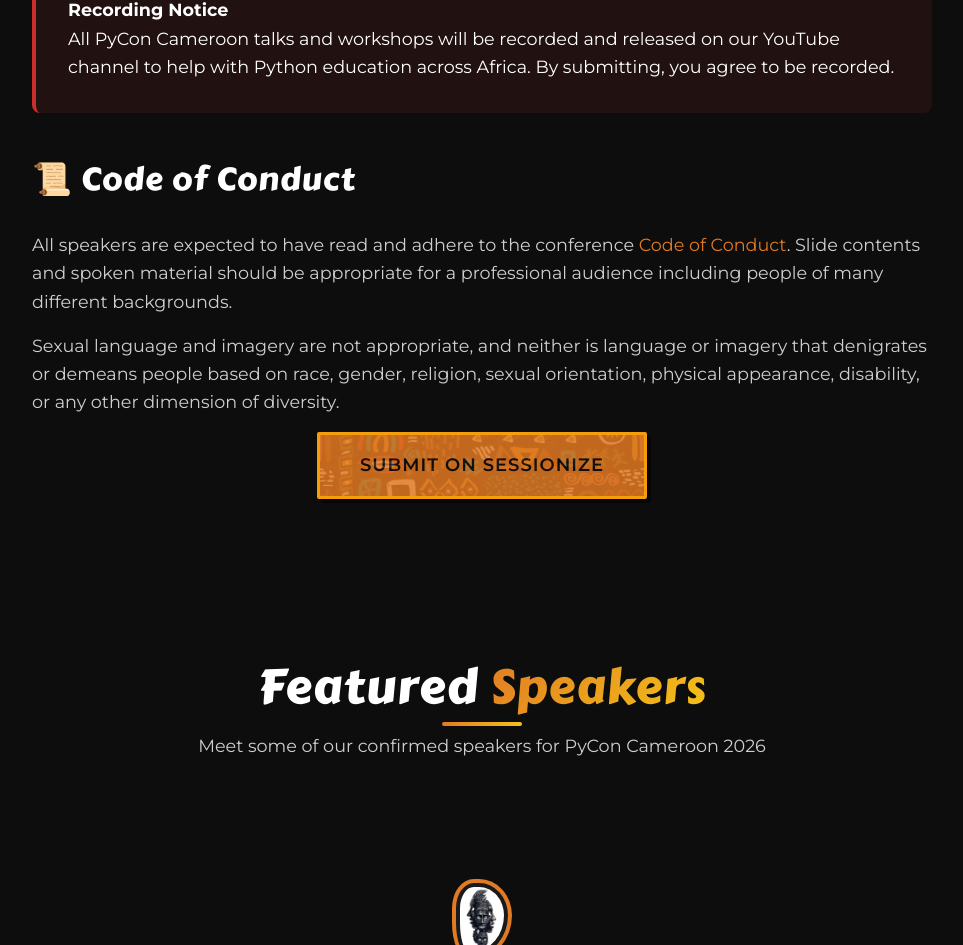
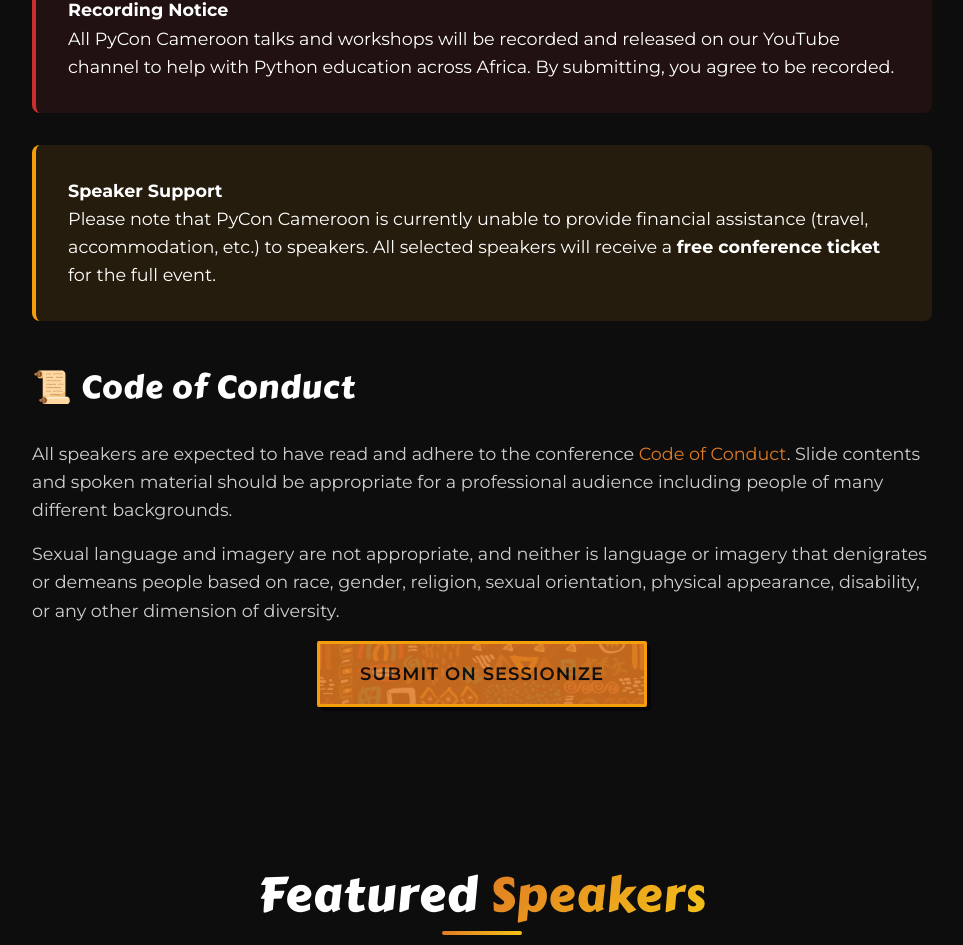
Before and after one commit to pythoncameroon/PyCon_Cameroon_2026, a React (Vite) app: page /speakers in a window 1280 px wide. Shown: the part 3934-4879 px from the top of the page, without its empty margins (158-1121 px from the left). Built offline with nearby package versions, Linux system fonts and the light colour scheme.

Commit message:
Add speaker support notice regarding financial assistance for PyCon Cameroon
Signed-off-by: Steve Yonkeu <yokwejuste@yahoo.com>

```diff
--- a/src/pages/Speakers.jsx
+++ b/src/pages/Speakers.jsx
@@ -195,6 +195,13 @@ const Speakers = () => {
                             you agree to be recorded.
                         </div>
 
+                        <div className="alert alert-warning">
+                            <strong>Speaker Support</strong><br />
+                            Please note that PyCon Cameroon is currently unable to provide financial
+                            assistance (travel, accommodation, etc.) to speakers. All selected speakers
+                            will receive a <strong>free conference ticket</strong> for the full event.
+                        </div>
+
                         {/* Code of Conduct */}
                         <h3 style={{ marginTop: 'var(--spacing-lg)', marginBottom: 'var(--spacing-md)' }}>
                             📜 Code of Conduct
```
